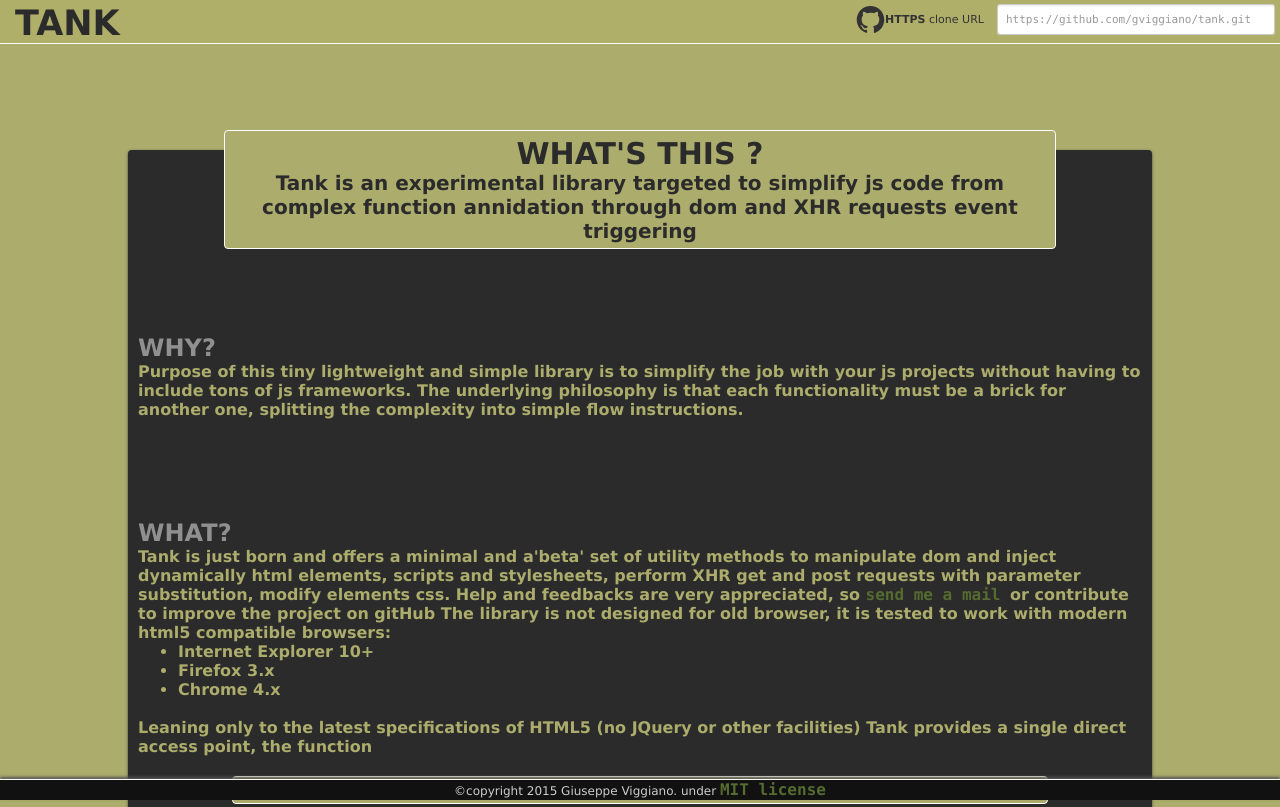
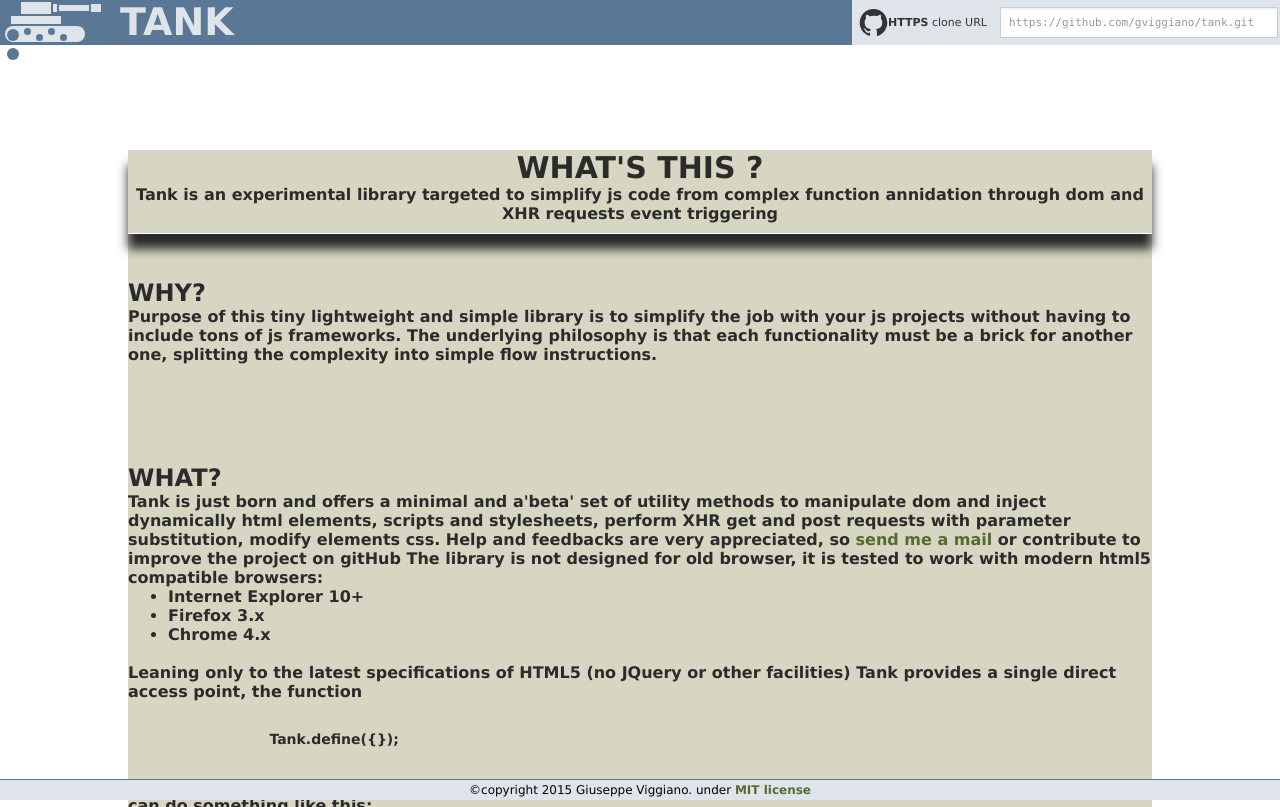
Before and after one commit to gviggiano/tank, a plain HTML site: page index.html in a window 1280 px wide. Shown: the top 807 px of the page. Drawn offline with Linux system fonts and the light colour scheme.

Commit message:
new style

```diff
--- a/css/demos.css
+++ b/css/demos.css
@@ -3,33 +3,32 @@
     margin: 0;
 }
 body {
-    background-color: #acac6c;
+    background-color: #ffffff;
     min-width: 300px;
 }
 .header {
-    margin: 0 auto;
-    background-color: #afaf6a;
+    padding-left: 5px;
+    /*margin: 0 auto;*/
+    background-color: #5a7896;
     position: fixed;
     top:0;
     width: 100%;
-    border-bottom: 1px solid #fcfcfc;
     z-index: 2000;
+    /*border-bottom: 1px solid #999999;*/
+    /*border-top: 1px solid #333333;*/
 }
 a {
     text-decoration: none;
     font-weight: bolder;
     color: #556b2f;
-    font-family: "Consolas", "Menlo", "Courier", monospace;
-    /*text-transform: uppercase;*/
-    font-size: 16px;
-    /*text-shadow: 1px -1px #fcfcfc;*/
 }
+
 a:hover {
     text-decoration: underline;
 }
 
 
-@media only screen and (max-width: 550px) {
+@media only screen and (max-width: 680px) {
     .gh-link {
         display: none!important;
     }
@@ -53,57 +52,49 @@ a:hover {
 
 .container {
     transition: width 0.3s linear;
-    margin-left: auto;
-    margin-right: auto;
-    margin-top:150px;
-    margin-bottom: 150px;
-    color: #acac6c;
+    margin: 150px auto;
+    background-color: #d6d6c2;
+    color: #2b2b2b;
     font-weight: bolder;
-    background-color: #2b2b2b;
-    /*padding-left: 30px;*/
-    /*padding-right: 30px;*/
-    border-radius: 4px;
-    box-shadow: 0 1px 3px #444;
-    /*padding: 5px;*/
+    padding: 0px;
 }
 
 .footer {
     margin: 0;
     height: 20px;
+    line-height: 20px;
     width: 100%;
     border-left: 0;
     border-right: 0;
-    border-top: 1px solid #fff;
-    box-shadow: 0 -2px 3px #555;
+    border-top: 1px solid #5a7896;
+    /*box-shadow: 0 -2px 1px #333;*/
     position: fixed;
     bottom: 0;
     left: 0;
-    text-align: center;
-    color: #ccc;
-    background:#111;
+    text-align: center;;
+    background-color: #DEE4EA;
     font-size:12px;
 }
 h1, h2, h3, h4, .logo {
-    /*display: inline-block;*/
-    /*float: left;*/
-    color: #909090;
     text-transform: uppercase;
-/*/    text-shadow:  1px 1px  #000, -1px -1px #fff;*/
 }
 
 .logo {
-    color: #2b2b2b;
+    color: #DEE4EA;
     float: left;
-    font-size: 35px;
+    font-size: 38px;
     font-weight: bolder;
     margin-left: 15px;
-    margin-top: 3px;
+    /*padding: 2px;*/
+    background-color: #5a7896;
+    display: inline-block;
 }
 
 .gh-link {
-    float: right;margin-right: 5px;
-    margin-top: 4px;
+    float: right;
     overflow: hidden;
+    background-color: #DEE4EA;
+    padding: 7px;
 }
 
 .gh-clone-label {
@@ -126,7 +117,7 @@ h1, h2, h3, h4, .logo {
     background-repeat: no-repeat;
     background-position: right center;
     border: 1px solid #ccc;
-    border-radius: 3px;
+    /*border-radius: 3px;*/
     box-shadow: inset 0 1px 2px rgba(0,0,0,0.075);
     padding: 7px 8px;
     font-size: 11px;
@@ -138,27 +129,19 @@ h1, h2, h3, h4, .logo {
 }
 .section {
     font-size: 14px;
-    border: 1px solid #ffffff;
+    margin: 25px auto;
     padding: 5px;
-    border-radius: 4px;
-    background-color: #acac6c;
+    background-color: #d6d6c2;
     color: #2b2b2b;
-    width: auto;
-    margin: 20px auto;
-    line-break: auto;
-    /*box-shadow: 0 0 4px 4px #111;*/
     overflow-x: auto;
     width: 80%;
 }
 
 .summary {
     text-align: center;
-    color: #2b2b2b;
-    font-weight: bolder;
-    position: relative;
-    top: -20px;
-    max-width: 100% !important;
-    font-size: 20px;
+    border-bottom: 1px inset #fff;
+    box-shadow: 0 15px 10px #2b2b2b;
+    padding-bottom: 10px;
 }
 .summary h2 {
     color: #2b2b2b;
@@ -167,8 +150,8 @@ h1, h2, h3, h4, .logo {
 .paragraph {
     padding-top: 45px;
     padding-bottom: 55px;
-    padding-left: 10px;
-    padding-right: 10px;
+    /*padding-left: 10px;*/
+    /*padding-right: 10px;*/
 }
 
 .tile {
@@ -176,3 +159,96 @@ h1, h2, h3, h4, .logo {
     border: 1px solid #777;
     color:#777;
 }
+
+#icon {
+    display: inline-block;
+    position: relative;
+    top:2px;
+    float: left;
+    /*left: 50px;*/
+    /*border: 1px solid black;*/
+    width: 100px;
+    height: 40px;
+
+}
+
+#tank-head {
+    position: absolute;
+    height: 12px;
+    width: 30px;
+    top:0;
+    background-color: #DEE4EA;
+    left: 16px;
+}
+#tank-body {
+    position: absolute;
+    height: 8px;
+    width: 50px;
+    left: 6px;
+    top:14px;
+    background-color: #DEE4EA;
+}
+#tank-head-bar-connector {
+    position: absolute;
+    top:2px;
+    height: 8px;
+    width: 4px;
+    background-color: #DEE4EA;
+    left: 48px;
+}
+
+#tank-head-bar {
+    position: absolute;
+    top:3px;
+    height: 6px;
+    width: 30px;
+    background-color: #DEE4EA;
+    left: 54px;
+}
+#tank-head-cannon {
+    position: absolute;
+    top:2px;
+    height: 8px;
+    width: 10px;
+    background-color: #DEE4EA;
+    left: 86px;
+}
+#tank-tracks {
+    position:absolute;
+    height: 16px;
+    left: 0;
+    top:24px;
+    width: 80px;
+    background-color: #DEE4EA;
+    border-radius: 30px;
+}
+#tank-tracks .wheel {
+    display: inline-block;
+    border-radius: 20px;
+    height: 12px;
+    width: 12px;
+    background-color: #5a7896;
+    vertical-align: middle;
+    margin-top: -4px;
+    margin-left: 2px;
+}
+#tank-tracks .miniwheel-upper {
+    display: inline-block;
+    border-radius: 20px;
+    line-height: 20px;
+    height: 7px;
+    width: 7px;
+    background-color: #5a7896;
+    vertical-align: top;
+    margin-top: 2px;
+}
+#tank-tracks .miniwheel-lower {
+    display: inline-block;
+    border-radius: 20px;
+    line-height: 20px;
+    height: 7px;
+    width: 7px;
+    background-color: #5a7896;
+    vertical-align: bottom;
+    margin-bottom: 4px;
+}
--- a/header.html
+++ b/header.html
@@ -2,7 +2,23 @@
     <div class="gh-clone-label"><b>HTTPS</b> clone URL</div>
     <input type="text" class="gh-clone-input" value="https://github.com/gviggiano/tank.git" readonly="readonly" >
 </div>
-<div class="logo">Tank</div>
+<div id="icon">
+    <div id="tank-head"></div>
+    <div id="tank-head-bar-connector"></div>
+    <div id="tank-head-bar"></div>
+    <div id="tank-head-cannon"></div>
+    <div id="tank-body"></div>
+    <div id="tank-tracks">
+        <div class="wheel"></div>
+        <div class="miniwheel-upper"></div>
+        <div class="miniwheel-lower"></div>
+        <div class="miniwheel-upper"></div>
+        <div class="miniwheel-lower"></div>
+        <div class="wheel"></div>
+    </div>
+</div>
+<div class="logo">Tank
+</div>
 <script type="text/javascript">
     Tank.define({
         click: {
--- a/index.html
+++ b/index.html
@@ -23,7 +23,7 @@
 </div>
 
 <div class="container">
-    <div class="section summary">
+    <div class="summary">
         <h2>What's this ?</h2>
 
         <div class="summary-text">
--- a/js/Tank-0.9.0.js
+++ b/js/Tank-0.9.0.js
@@ -51,7 +51,13 @@ window.Tank = function () {
     var toArray = function (obj) {
         var t = Tank.typeOf(obj);
         return !obj ? [] : (t == Tank.TYPE_ARRAY) || (t != Tank.TYPE_STRING
-        && Tank.typeOf(obj.length) == Tank.TYPE_NUMBER) ? obj : new Array(obj);
+        && Tank.typeOf(obj.length) == Tank.TYPE_NUMBER) ? function() {
+            var x = [];
+            [].forEach.call(obj, function(el){
+                x.push(el);
+            });
+            return x;
+        }(): new Array(obj);
     };
 
     var format = function () {
@@ -62,9 +68,42 @@ window.Tank = function () {
         });
     };
 
+    var cartesian = function() {
+        var r = [], arg = Tank.toArray(arguments), max = arg.length-1;
+        function helper(arr, i) {
+            arr = Tank.toArray(arr);
+            for (var j=0, l=arg[i].length; j<l; j++) {
+                var a = arr.slice(0); // clone arr
+                a.push(arg[i][j]);
+                if (i==max) {
+                    r.push(a);
+                } else
+                    helper(a, i+1);
+            }
+        }
+        helper([], 0);
+        return r;
+    }
+
     var forEach = function (array, fn) {
-        var cb = Array.prototype.slice.call(arguments,[arguments.length-1]);
-        [].forEach.call(Tank.toArray(array), cb[0]);
+        var cb = arguments[arguments.length-1];
+        var arrs = Array.prototype.slice.apply(arguments, [0, arguments.length-1]);
+        var cart = cartesian.apply(undefined, arrs);
+        console.log('array');
+        console.log(array);
+        //console.log('arrs');
+        //console.log(arrs);
+        var idx =0;
+        //cart.forEach(function(arr) {
+            //arr.forEach(function(el) {
+            //    console.log('arr'+(idx++));
+            //    console.log(arr);
+            //console.log('foreach');
+            //    cb.apply(undefined, arr);
+            //})
+        //});
+        [].forEach.call(Tank.toArray(array), cb);
+        //});
     };
 
     var model = function (expression, handler) {
```
